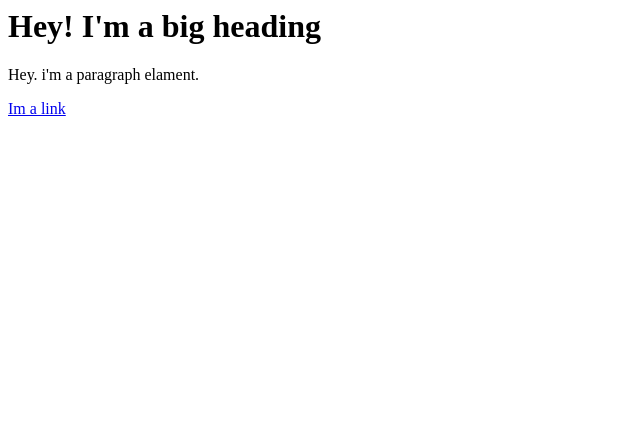
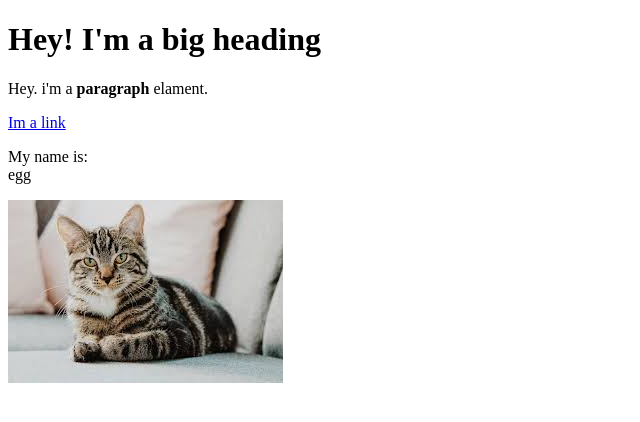
Before and after one commit to Sandj04/Cartoon-hero, a plain HTML site: page test.html in a window 1280 px wide. Shown: the whole page, without its empty margins (0-640 px from the left). Drawn offline with Linux system fonts and the light colour scheme.

Commit message:
Added a cat and more elements

```diff
--- a/test.html
+++ b/test.html
@@ -1,3 +1,14 @@
-<h1>Hey! I'm a big heading</h1>
-<p>Hey. i'm a paragraph elament.</p>
-<a href="https://google.com" target="_blank" title="REEEEEEEEEEEEEE">Im a link</a>
+<!DOCTYPE html>
+<html>
+<head>
+	<title>YEET</title>
+</head>
+<body>
+	<h1>Hey! I'm a big heading</h1>
+	<p>Hey. i'm a <b>paragraph</b> elament.</p>
+	<a href="https://google.com" target="_blank" title="REEEEEEEEEEEEEE">Im a link</a>
+	<p>My name is:<br>
+	egg </p>
+	<img src="img/index.jfif">
+</body>
+</html>
```
Also changed, not shown: img/index.jfif (added).
